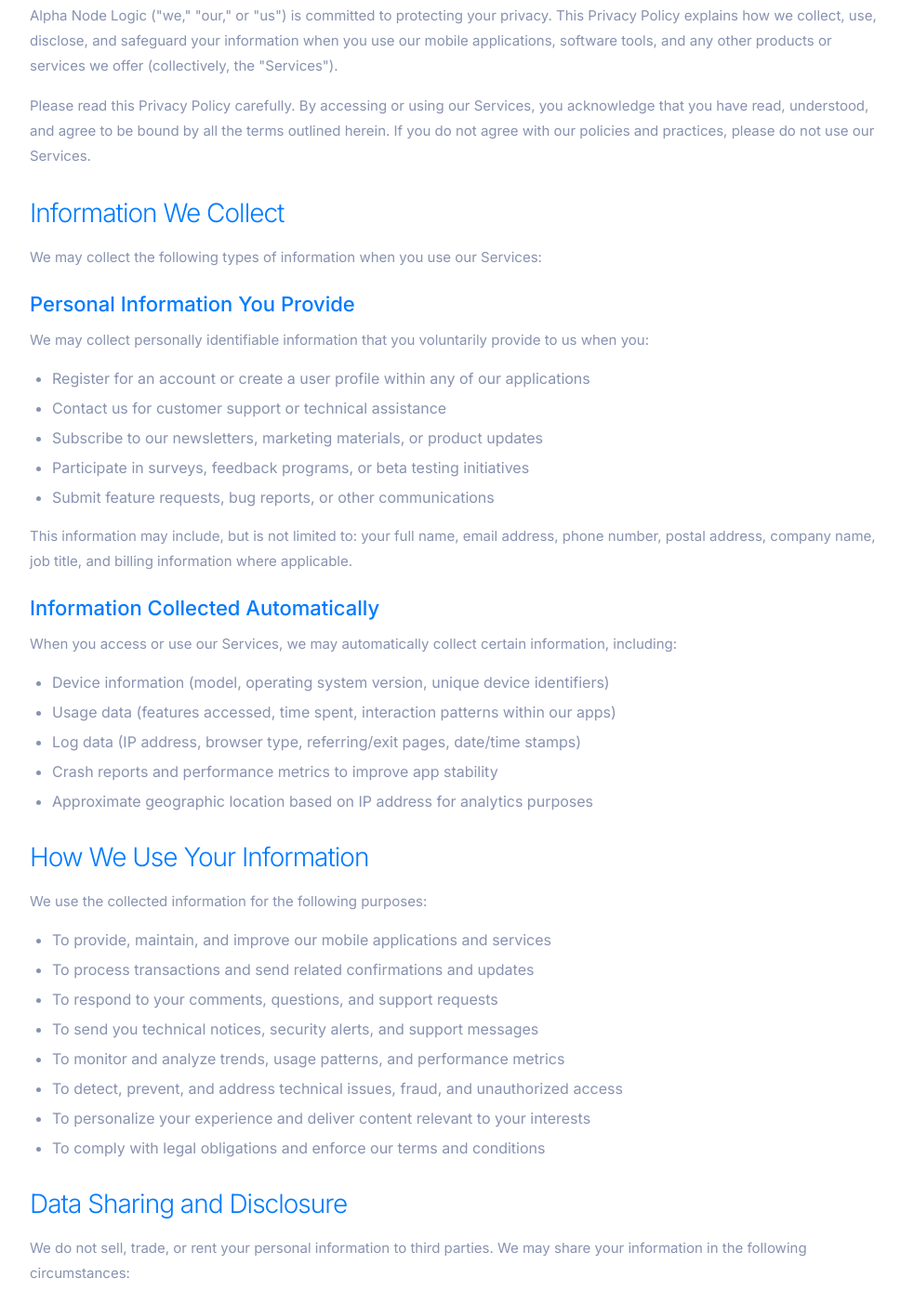
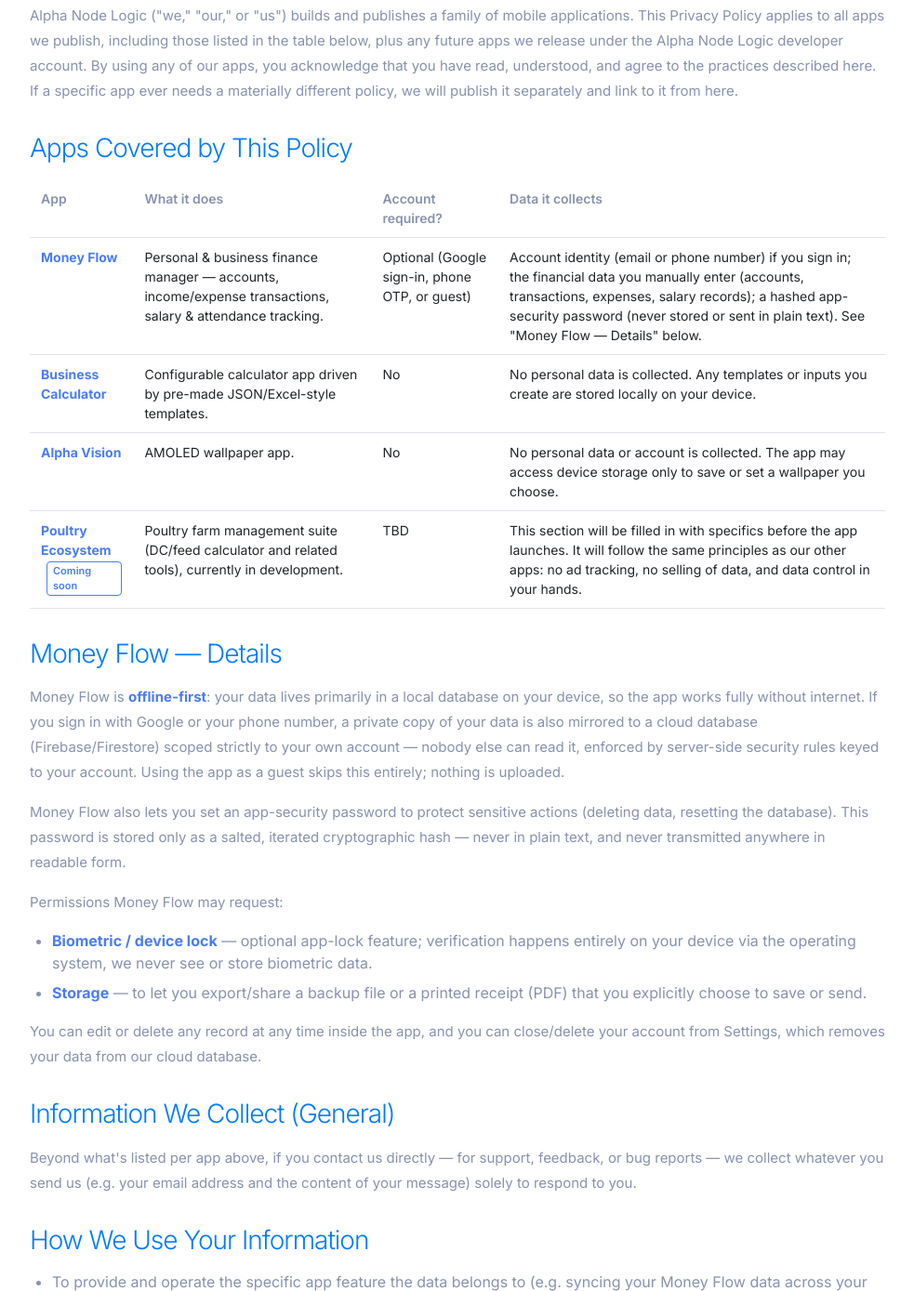
Before and after one commit to alphanodelogic-wq/alphanodelogic-wq.github.io, a plain HTML site: page privacy-policy.html in a window 1280 px wide. Shown: the part 397-1786 px from the top of the page at 93% size, without its empty margins (148-1131 px from the left). Drawn offline with Linux system fonts and the light colour scheme.

Commit message:
Revise privacy policy for all apps
Updated privacy policy to cover all Alpha Node Logic apps individually and revised last updated date.

```diff
--- a/privacy-policy.html
+++ b/privacy-policy.html
@@ -3,7 +3,7 @@
 <!--
 
 Page    : privacy-policy / Alpha Node Logic
-Version : 2.0
+Version : 2.1 — updated to cover all Alpha Node Logic apps individually
 Author  : Alpha Node Logic (Based on Colorlib MobApp)
 
  -->
@@ -71,6 +71,36 @@
             color: #8892B0;
             font-size: 16px;
         }
+        .app-table {
+            width: 100%;
+            border-collapse: collapse;
+            margin: 1rem 0 1.5rem;
+            font-size: 14px;
+        }
+        .app-table th, .app-table td {
+            text-align: left;
+            padding: 10px 12px;
+            border-bottom: 1px solid rgba(136,146,176,0.25);
+            vertical-align: top;
+        }
+        .app-table th {
+            color: #8892B0;
+            font-weight: 600;
+        }
+        .app-table td strong {
+            display: block;
+            margin-bottom: 2px;
+        }
+        .badge-soon {
+            display: inline-block;
+            font-size: 11px;
+            font-weight: 600;
+            color: #4A7CF7;
+            border: 1px solid #4A7CF7;
+            border-radius: 4px;
+            padding: 1px 6px;
+            margin-left: 6px;
+        }
     </style>
 </head>
 
@@ -103,7 +133,7 @@
     <div class="bg-gradient page-header" id="home">
         <div class="container">
             <h1>Privacy Policy</h1>
-            <small>Last Updated: July 8, 2026</small>
+            <small>Last Updated: August 11, 2026</small>
         </div>
     </div>
 
@@ -114,96 +144,75 @@
                 <div class="col-lg-10 offset-lg-1">
 
                     <h2>Introduction</h2>
-                    <p>Alpha Node Logic ("we," "our," or "us") is committed to protecting your privacy. This Privacy Policy explains how we collect, use, disclose, and safeguard your information when you use our mobile applications, software tools, and any other products or services we offer (collectively, the "Services").</p>
-                    <p>Please read this Privacy Policy carefully. By accessing or using our Services, you acknowledge that you have read, understood, and agree to be bound by all the terms outlined herein. If you do not agree with our policies and practices, please do not use our Services.</p>
+                    <p>Alpha Node Logic ("we," "our," or "us") builds and publishes a family of mobile applications. This Privacy Policy applies to all apps we publish, including those listed in the table below, plus any future apps we release under the Alpha Node Logic developer account. By using any of our apps, you acknowledge that you have read, understood, and agree to the practices described here. If a specific app ever needs a materially different policy, we will publish it separately and link to it from here.</p>
 
-                    <h2>Information We Collect</h2>
-                    <p>We may collect the following types of information when you use our Services:</p>
+                    <h2>Apps Covered by This Policy</h2>
+                    <table class="app-table">
+                        <tr><th>App</th><th>What it does</th><th>Account required?</th><th>Data it collects</th></tr>
+                        <tr>
+                            <td><strong>Money Flow</strong></td>
+                            <td>Personal &amp; business finance manager — accounts, income/expense transactions, salary &amp; attendance tracking.</td>
+                            <td>Optional (Google sign-in, phone OTP, or guest)</td>
+                            <td>Account identity (email or phone number) if you sign in; the financial data you manually enter (accounts, transactions, expenses, salary records); a hashed app-security password (never stored or sent in plain text). See "Money Flow — Details" below.</td>
+                        </tr>
+                        <tr>
+                            <td><strong>Business Calculator</strong></td>
+                            <td>Configurable calculator app driven by pre-made JSON/Excel-style templates.</td>
+                            <td>No</td>
+                            <td>No personal data is collected. Any templates or inputs you create are stored locally on your device.</td>
+                        </tr>
+                        <tr>
+                            <td><strong>Alpha Vision</strong></td>
+                            <td>AMOLED wallpaper app.</td>
+                            <td>No</td>
+                            <td>No personal data or account is collected. The app may access device storage only to save or set a wallpaper you choose.</td>
+                        </tr>
+                        <tr>
+                            <td><strong>Poultry Ecosystem</strong><span class="badge-soon">Coming soon</span></td>
+                            <td>Poultry farm management suite (DC/feed calculator and related tools), currently in development.</td>
+                            <td>TBD</td>
+                            <td>This section will be filled in with specifics before the app launches. It will follow the same principles as our other apps: no ad tracking, no selling of data, and data control in your hands.</td>
+                        </tr>
+                    </table>
 
-                    <h3>Personal Information You Provide</h3>
-                    <p>We may collect personally identifiable information that you voluntarily provide to us when you:</p>
+                    <h2>Money Flow — Details</h2>
+                    <p>Money Flow is <strong>offline-first</strong>: your data lives primarily in a local database on your device, so the app works fully without internet. If you sign in with Google or your phone number, a private copy of your data is also mirrored to a cloud database (Firebase/Firestore) scoped strictly to your own account — nobody else can read it, enforced by server-side security rules keyed to your account. Using the app as a guest skips this entirely; nothing is uploaded.</p>
+                    <p>Money Flow also lets you set an app-security password to protect sensitive actions (deleting data, resetting the database). This password is stored only as a salted, iterated cryptographic hash — never in plain text, and never transmitted anywhere in readable form.</p>
+                    <p>Permissions Money Flow may request:</p>
                     <ul>
-                        <li>Register for an account or create a user profile within any of our applications</li>
-                        <li>Contact us for customer support or technical assistance</li>
-                        <li>Subscribe to our newsletters, marketing materials, or product updates</li>
-                        <li>Participate in surveys, feedback programs, or beta testing initiatives</li>
-                        <li>Submit feature requests, bug reports, or other communications</li>
+                        <li><strong>Biometric / device lock</strong> — optional app-lock feature; verification happens entirely on your device via the operating system, we never see or store biometric data.</li>
+                        <li><strong>Storage</strong> — to let you export/share a backup file or a printed receipt (PDF) that you explicitly choose to save or send.</li>
                     </ul>
-                    <p>This information may include, but is not limited to: your full name, email address, phone number, postal address, company name, job title, and billing information where applicable.</p>
+                    <p>You can edit or delete any record at any time inside the app, and you can close/delete your account from Settings, which removes your data from our cloud database.</p>
 
-                    <h3>Information Collected Automatically</h3>
-                    <p>When you access or use our Services, we may automatically collect certain information, including:</p>
-                    <ul>
-                        <li>Device information (model, operating system version, unique device identifiers)</li>
-                        <li>Usage data (features accessed, time spent, interaction patterns within our apps)</li>
-                        <li>Log data (IP address, browser type, referring/exit pages, date/time stamps)</li>
-                        <li>Crash reports and performance metrics to improve app stability</li>
-                        <li>Approximate geographic location based on IP address for analytics purposes</li>
-                    </ul>
+                    <h2>Information We Collect (General)</h2>
+                    <p>Beyond what's listed per app above, if you contact us directly — for support, feedback, or bug reports — we collect whatever you send us (e.g. your email address and the content of your message) solely to respond to you.</p>
 
                     <h2>How We Use Your Information</h2>
-                    <p>We use the collected information for the following purposes:</p>
                     <ul>
-                        <li>To provide, maintain, and improve our mobile applications and services</li>
-                        <li>To process transactions and send related confirmations and updates</li>
-                        <li>To respond to your comments, questions, and support requests</li>
-                        <li>To send you technical notices, security alerts, and support messages</li>
-                        <li>To monitor and analyze trends, usage patterns, and performance metrics</li>
-                        <li>To detect, prevent, and address technical issues, fraud, and unauthorized access</li>
-                        <li>To personalize your experience and deliver content relevant to your interests</li>
-                        <li>To comply with legal obligations and enforce our terms and conditions</li>
+                        <li>To provide and operate the specific app feature the data belongs to (e.g. syncing your Money Flow data across your own devices).</li>
+                        <li>To respond to support requests, bug reports, and feedback.</li>
+                        <li>To detect and fix technical issues.</li>
+                        <li>To comply with legal obligations where applicable.</li>
                     </ul>
 
                     <h2>Data Sharing and Disclosure</h2>
-                    <p>We do not sell, trade, or rent your personal information to third parties. We may share your information in the following circumstances:</p>
-                    <ul>
-                        <li><strong>Service Providers:</strong> We may share information with trusted third-party vendors who perform services on our behalf, such as cloud hosting, analytics, payment processing, and customer support.</li>
-                        <li><strong>Business Transfers:</strong> In the event of a merger, acquisition, reorganization, or sale of assets, your information may be transferred as part of that transaction. You will be notified via email and/or a prominent notice on our Services of any change in ownership.</li>
-                        <li><strong>Legal Requirements:</strong> We may disclose information if required to do so by law or in response to valid requests by public authorities, such as a court or government agency.</li>
-                        <li><strong>Consent:</strong> We may share your information with your explicit consent or at your direction.</li>
-                    </ul>
+                    <p>We do not sell, rent, or trade your personal or app data to third parties. None of our apps currently run advertising or use third-party analytics/tracking SDKs. The only outside service any of our apps currently relies on is Firebase (by Google), used by Money Flow solely for sign-in and as the private cloud backup for your own account — governed additionally by <a href="https://policies.google.com/privacy" target="_blank" rel="noopener">Google's Privacy Policy</a>. We may disclose information if legally required to do so by a valid request from a public authority.</p>
 
                     <h2>Data Security</h2>
-                    <p>We implement industry-standard technical and organizational security measures to protect your personal information against unauthorized access, alteration, disclosure, or destruction. These measures include:</p>
-                    <ul>
-                        <li>Encryption of data in transit using TLS/SSL protocols</li>
-                        <li>Secure server infrastructure with access controls and monitoring</li>
-                        <li>Regular security audits and vulnerability assessments</li>
-                        <li>Strict internal data access policies and employee training</li>
-                    </ul>
-                    <p>However, no method of transmission over the Internet or electronic storage is 100% secure. While we strive to protect your personal data, we cannot guarantee its absolute security.</p>
+                    <p>We use industry-standard safeguards appropriate to each app — for Money Flow, this includes encrypted data in transit (TLS), server-side access rules that restrict your cloud data to your own account only, and salted/hashed storage of your security password. No method of transmission or storage is 100% secure, but we do not store more than each app genuinely needs to function.</p>
 
                     <h2>Data Retention</h2>
-                    <p>We retain your personal information only for as long as necessary to fulfill the purposes outlined in this Privacy Policy, unless a longer retention period is required or permitted by applicable law. When we no longer need your information, we will securely delete or anonymize it. Typical retention periods are as follows:</p>
-                    <ul>
-                        <li>Account information: Retained for the duration of your account plus 12 months after closure</li>
-                        <li>Usage analytics: Retained for 36 months in aggregated form</li>
-                        <li>Support communications: Retained for 24 months after the last interaction</li>
-                    </ul>
+                    <p>Data stored only on your device is removed when you uninstall the app. For Money Flow, cloud-backed data is retained for as long as your account exists and is deleted when you close/delete your account from within the app.</p>
 
                     <h2>Your Rights and Choices</h2>
-                    <p>Depending on your jurisdiction, you may have the following rights regarding your personal information:</p>
-                    <ul>
-                        <li><strong>Access:</strong> Request a copy of the personal information we hold about you.</li>
-                        <li><strong>Correction:</strong> Request that we correct any inaccurate or incomplete information we hold about you.</li>
-                        <li><strong>Deletion:</strong> Request that we delete your personal information, subject to certain legal exceptions.</li>
-                        <li><strong>Portability:</strong> Request a copy of your data in a structured, machine-readable format.</li>
-                        <li><strong>Objection:</strong> Object to the processing of your personal information for certain purposes, including direct marketing.</li>
-                        <li><strong>Withdrawal of Consent:</strong> Withdraw your consent at any time where we relied on your consent to process your information.</li>
-                    </ul>
-                    <p>To exercise any of these rights, please contact us using the information provided in the "Contact Us" section below. We will respond to your request within 30 days.</p>
+                    <p>Depending on your jurisdiction, you may have the right to access, correct, or delete your personal information, or request a copy of it. For Money Flow, most of this is available directly in-app (edit/delete any record, or delete your account from Settings). For anything else, contact us using the details below and we'll respond within a reasonable timeframe.</p>
 
                     <h2>Children's Privacy</h2>
-                    <p>Our Services are not directed to individuals under the age of 13 (or the applicable age of digital consent in your jurisdiction). We do not knowingly collect personal information from children. If we become aware that a child has provided us with personal information without verifiable parental consent, we will take steps to delete such information promptly. If you believe that a child has provided us with personal information, please contact us immediately.</p>
-
-                    <h2>Third-Party Services</h2>
-                    <p>Our mobile applications and services may contain links to third-party websites, SDKs, or services that are not owned or controlled by us. This includes, but is not limited to, analytics providers, advertising networks, and payment processors. We are not responsible for the privacy practices of these third parties. We encourage you to review the privacy policies of any third-party services you interact with through our applications.</p>
+                    <p>Our apps are intended for general audiences and are not directed at children under 13. We do not knowingly collect personal information from children.</p>
 
                     <h2>Changes to This Privacy Policy</h2>
-                    <p>We reserve the right to update or modify this Privacy Policy at any time. When we make material changes, we will revise the "Last Updated" date at the top of this page and may provide additional notice through our Services or via email. We encourage you to review this Privacy Policy periodically to stay informed about how we are protecting your information. Your continued use of our Services after any changes constitutes your acceptance of the updated Privacy Policy.</p>
-
-                    <h2>International Data Transfers</h2>
-                    <p>Your information may be transferred to and processed in countries other than your country of residence. These countries may have data protection laws that differ from those in your jurisdiction. When we transfer your data internationally, we take appropriate safeguards to ensure that your personal information remains protected in accordance with this Privacy Policy, including the use of Standard Contractual Clauses where required.</p>
+                    <p>We may update this Privacy Policy as our apps evolve or as we add new ones. Material changes will be reflected by updating the "Last Updated" date at the top of this page. Continued use of any of our apps after a change constitutes acceptance of the updated policy.</p>
 
                     <h2>Contact Us</h2>
                     <p>If you have any questions, concerns, or requests regarding this Privacy Policy or our data practices, please contact us:</p>
@@ -253,5 +262,4 @@
     <script src="js/script.js"></script>
 
 </body>
-
 </html>
```
